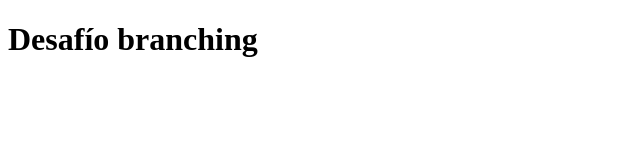
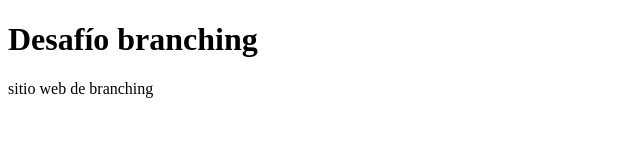
Before and after one commit to Beaele23/ejemplo-branching, a plain HTML site: page index.html in a window 1280 px wide. Shown: the whole page, without its empty margins (0-640 px from the left). Drawn offline with Linux system fonts and the light colour scheme.

Commit message:
se agrega footer al index.html

```diff
--- a/index.html
+++ b/index.html
@@ -15,6 +15,9 @@
     <header>
         <h1>Desafío branching</h1>
     </header>
+    <footer>
+        <p>sitio web de branching</p>
+    </footer>
 
 
 </body>
```
